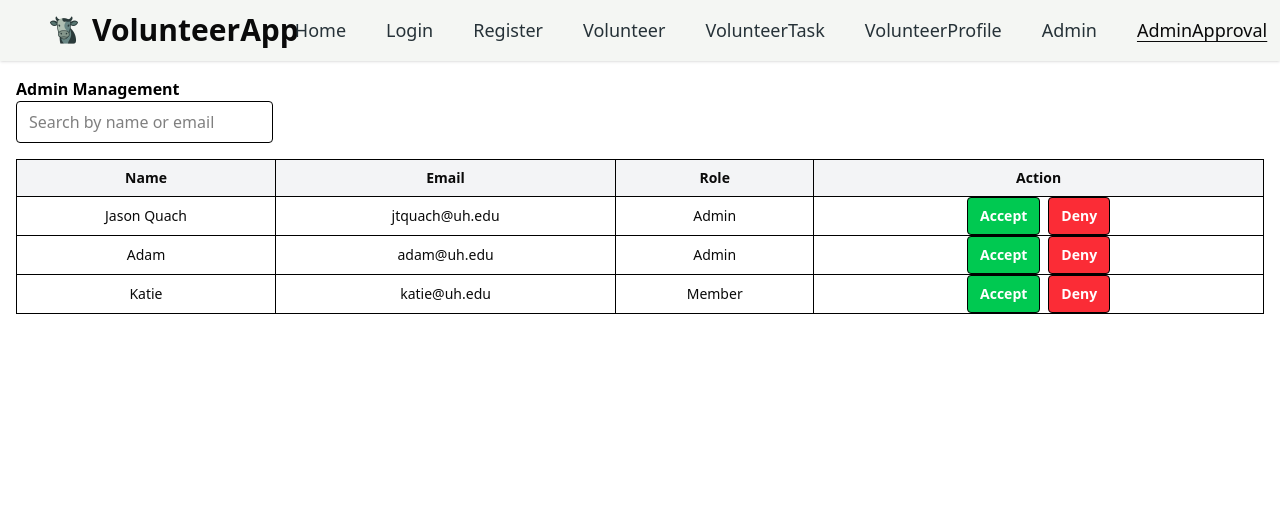
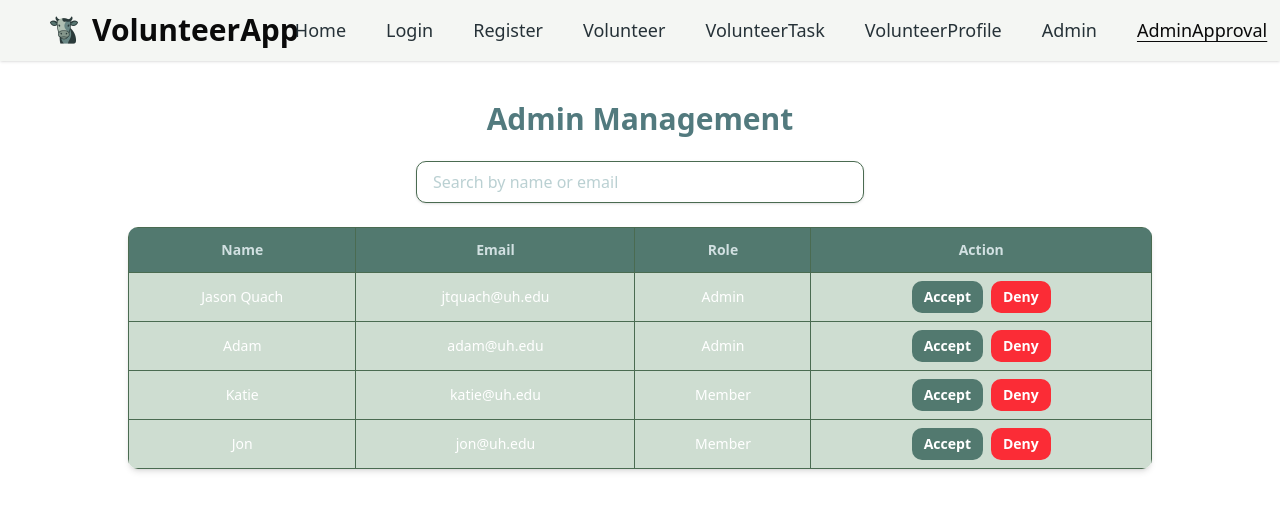
Before and after one commit to adamgj3030/volunteer-app, a React (Vite) app in the folder frontend/: page /admin/approval in a window 1280 px wide. Shown: the top 510 px of the page. Built offline with nearby package versions, Linux system fonts and the light colour scheme.

Commit message:
added tailwind config, redid colors, and added sorting to admin approval page

```diff
--- a/frontend/src/pages/AdminManage.tsx
+++ b/frontend/src/pages/AdminManage.tsx
@@ -1,77 +1,95 @@
-import {useState} from 'react';
+import { useState } from 'react';
 
 export default function AdminManage() {
-
-    const manageData = [{
-        user_id: 0,
-        name: "Jason Quach",
-        email: "jtquach@uh.edu",
-        role: "Admin",
-    }, {
-        user_id: 1,
-        name: "Adam",
-        email: "adam@uh.edu",
-        role: "Admin"
-    }, {
-        user_id: 2,
-        name: "Katie",
-        email: "katie@uh.edu",
-        role: "Member",
-    }]
+  const manageData = [
+    { user_id: 0, name: "Jason Quach", email: "jtquach@uh.edu", role: "Admin" },
+    { user_id: 1, name: "Adam", email: "adam@uh.edu", role: "Admin" },
+    { user_id: 2, name: "Katie", email: "katie@uh.edu", role: "Member" },
+    { user_id: 3, name: "Jon", email: "jon@uh.edu", role: "Member" }
+  ];
 
   const [searchQuery, setSearchQuery] = useState("");
+  const [sortKey, setSortKey] = useState<"name" | "email" | null>(null);
+  const [sortDirection, setSortDirection] = useState<"asc" | "desc">("asc");
 
-    const filteredData = manageData.filter((user) => user.email.toLowerCase().includes(searchQuery.toLowerCase())
-                        || user.name.toLowerCase().includes(searchQuery.toLowerCase()));
+  const filteredData = manageData.filter((user) =>
+    user.email.toLowerCase().includes(searchQuery.toLowerCase()) ||
+    user.name.toLowerCase().includes(searchQuery.toLowerCase())
+  ).sort((a,b) => {
+    if (!sortKey) return 0;
+    const aVal = a[sortKey].toLowerCase();
+    const bVal = b[sortKey].toLowerCase();
+
+    if (aVal < bVal) return sortDirection === "asc" ? -1 : 1;
+    if (aVal > bVal) return sortDirection === "asc" ? 1 : -1;
+    return 0
+  });
+
+  const handleSort = (key: "name" | "email") => {
+    if (sortKey === key) {
+        setSortDirection((prev) => (prev === "asc" ? "desc" : "asc")); // flips sort direction
+    } else {
+        setSortKey(key)
+        setSortDirection("asc");
+    }
+  }
 
   return (
-        <div className="p-4">
-            <h1 className="text-black font-bold">Admin Management</h1>
+    <div className="min-h-screen bg-cambridge_blue-50 px-4 py-10">
+      <div className="max-w-5xl mx-auto space-y-6">
+        <h1 className="text-3xl font-bold text-center text-dark_slate_gray-600">
+          Admin Management
+        </h1>
 
         <input
           type="text"
           placeholder="Search by name or email"
-                className="border border-black px-3 py-2 rounded mb-4 text-black"
+          className="w-full max-w-md mx-auto block px-4 py-2 rounded-lg border border-cambridge_blue-300 text-dark_slate_gray-700 bg-white shadow-sm focus:outline-none focus:ring-2 focus:ring-hookers_green-500"
           value={searchQuery}
-                onChange={(search) => setSearchQuery(search.target.value)}/>
+          onChange={(e) => setSearchQuery(e.target.value)}
+        />
 
-            <table className="min-w-full border border-black text-left text-sm">
-                <thead className="bg-gray-100 font-bold">
-                    <tr className="">
-                        <th className="px-4 py-2 border border-black text-center">Name</th>
-                        <th className="px-4 py-2 border border-black text-center">Email</th>
-                        <th className="px-4 py-2 border border-black text-center">Role </th>
-                        <th className="pix-4 py-2 border border-black text-center">Action</th>
+        <div className="overflow-x-auto rounded-lg shadow-md">
+          <table className="min-w-full text-sm text-left text-dark_slate_gray-700 border border-hookers_green-500 bg-white">
+            <thead className="bg-hookers_green-500 text-dark_slate_gray-900 font-semibold">
+              <tr>
+                <th className="px-4 py-3 text-center border border-cambridge_blue-300"
+                    onClick={() => handleSort("name")}>Name {sortKey === "name" ? (sortDirection === "asc" ? "🔼" : "🔽") : ""}</th>
+                <th className="px-4 py-3 text-center border border-cambridge_blue-300"
+                    onClick={() => handleSort("email")}>Email {sortKey === "email" ? (sortDirection === "asc" ? "🔼" : "🔽") : ""}</th>
+                <th className="px-4 py-3 text-center border border-cambridge_blue-300">Role</th>
+                <th className="px-4 py-3 text-center border border-cambridge_blue-300">Action</th>
               </tr>
             </thead>
 
             <tbody>
-
               {filteredData.map((user) => (
-                        <tr key={user.user_id}>
-                            <td className="text-center border border-black">{user.name}</td>
-                            <td className="text-center border border-black">{user.email}</td>
-                            <td className="text-center border border-black">{user.role}</td>
-                            <td className="text-center border border-black">
+                <tr key={user.user_id} className="bg-cambridge_blue-800">
+                  <td className="text-center px-4 py-2 border border-cambridge_blue-300 text-white">{user.name}</td>
+                  <td className="text-center px-4 py-2 border border-cambridge_blue-300 text-white">{user.email}</td>
+                  <td className="text-center px-4 py-2 border border-cambridge_blue-300 text-white">{user.role}</td>
+                  <td className="text-center px-4 py-2 border border-cambridge_blue-300 text-white">
                     <div className="flex justify-center gap-2">
                       <button
-                                        className="bg-green-500 hover:bg-green-600 text-white font-semibold py-2 px-3 rounded border border-black"
-                                        onClick={() => alert(`Accept clicked for ${user.name}`)}>
+                        className="bg-hookers_green-500 hover:bg-hookers_green-600 text-white font-semibold py-1.5 px-3 rounded-lg"
+                        onClick={() => alert(`Accept clicked for ${user.name}`)}
+                      >
                         Accept
                       </button>
                       <button
-                                        className="bg-red-500 hover:bg-red-600 text-white font-semibold py-2 px-3 rounded border border-black"
-                                        onClick={() => alert(`Deny clicked for ${user.name}`)}>
+                        className="bg-red-500 hover:bg-red-600 text-white font-semibold py-1.5 px-3 rounded-lg"
+                        onClick={() => alert(`Deny clicked for ${user.name}`)}
+                      >
                         Deny
                       </button>
                     </div>
                   </td>
                 </tr>
               ))}
-
-
             </tbody>
           </table>
         </div>
-    )
+      </div>
+    </div>
+  );
 }
--- a/frontend/src/pages/UserLanding.tsx
+++ b/frontend/src/pages/UserLanding.tsx
@@ -1,30 +1,47 @@
 import { Card, CardContent, CardTitle } from '@/components/ui/card';
+import { Button } from "@/components/ui/button";
 
 export default function UserLanding() {
   return (
-    <div className="grid gap-4 mt-4">
-      <p className="text-black font-bold">Welcome to the Volunteer Portal!</p>
+    <div className="min-h-screen bg-cambridge_blue-50 px-4 py-10">
+      <div className="max-w-3xl mx-auto space-y-8">
+        <h1 className="text-3xl font-bold text-center text-dark_slate_gray-600">
+          Welcome to the Volunteer Portal
+        </h1>
 
-      <button className="border-3 border-black rounded-xl">View/Update Profile</button>
-      <button className="border-3 border-black rounded-xl">Manage Upcoming Events</button>
-      <button className="border-3 border-black rounded-xl">Volunteer History</button>
+        <div className="grid grid-cols-1 md:grid-cols-3 gap-4">
+          <Button className="rounded-xl shadow-sm py-6 text-base bg-hookers_green-500 text-white hover:bg-hookers_green-600">
+            View / Update Profile
+          </Button>
+          <Button className="rounded-xl shadow-sm py-6 text-base bg-hookers_green-500 text-white hover:bg-hookers_green-600">
+            Manage Events
+          </Button>
+          <Button className="rounded-xl shadow-sm py-6 text-base bg-hookers_green-500 text-white hover:bg-hookers_green-600">
+            Volunteer History
+          </Button>
+        </div>
 
-      <div className="grid grid-cols-2 gap-4">
-        <Card className="border-3 border-black">
-          <CardContent>
-            <CardTitle>Upcoming Events</CardTitle>
-            <p>Food Bank Drive - 07/12/25</p>
-            <p>Cleanup Day - 08/03/25</p>
-          </CardContent>
-        </Card>
+        <div className="grid grid-cols-1 md:grid-cols-2 gap-4">
+          <Card className="border-none bg-cambridge_blue-800 text-white rounded-2xl shadow-md">
+            <CardContent className="py-4 space-y-2">
+              <CardTitle className="text-lg font-semibold text-white">Upcoming Events</CardTitle>
+              <ul className="list-disc pl-5 text-sm text-white">
+                <li>Food Bank Drive – 07/12/25</li>
+                <li>Cleanup Day – 08/03/25</li>
+              </ul>
+            </CardContent>
+          </Card>
 
-        <Card className="border-3 border-black">
-          <CardContent>
-            <CardTitle>Recent Participation</CardTitle>
-            <p>Voted: Community Cleanup</p>
-            <p>Attended: Park Beautification</p>
-          </CardContent>
-        </Card>
+          <Card className="border-none bg-cambridge_blue-800 text-white rounded-2xl shadow-md">
+            <CardContent className="py-4 space-y-2">
+              <CardTitle className="text-lg font-semibold text-white">Recent Participation</CardTitle>
+              <ul className="list-disc pl-5 text-sm text-white">
+                <li>Voted: Community Cleanup</li>
+                <li>Attended: Park Beautification</li>
+              </ul>
+            </CardContent>
+          </Card>
+        </div>
       </div>
     </div>
   );
--- /dev/null
+++ b/frontend/tailwind.config.js
@@ -0,0 +1,73 @@
+import type { Config } from "tailwindcss";
+
+const config: Config = {
+  theme: {
+    extend: {
+      colors: {
+        ash_gray: {
+          50: "#f4f6f3",
+          100: "#eaede8",
+          200: "#dfe4dc",
+          300: "#d5dcd1",
+          400: "#cad2c5", // base
+          500: "#a0af97",
+          600: "#778a6a",
+          700: "#4f5c47",
+          800: "#282e23",
+          900: "#1d2319",
+        },
+        cambridge_blue: {
+          50: "#e6eee8",
+          100: "#ceddd1",
+          200: "#b5ccba",
+          300: "#9cbaa3",
+          400: "#84a98c", // base
+          500: "#638e6c",
+          600: "#4a6b51",
+          700: "#314736",
+          800: "#19241b",
+          900: "#101610",
+        },
+        hookers_green: {
+          50: "#dbe6e3",
+          100: "#b6cdc8",
+          200: "#92b5ac",
+          300: "#6d9c90",
+          400: "#52796f", // base
+          500: "#426159",
+          600: "#324943",
+          700: "#21312d",
+          800: "#111816",
+          900: "#0a0f0e",
+        },
+        dark_slate_gray: {
+          50: "#d1e0e1",
+          100: "#a4c0c3",
+          200: "#76a1a6",
+          300: "#527a7e",
+          400: "#354f52", // base
+          500: "#2a3e40",
+          600: "#1f2e30",
+          700: "#151f20",
+          800: "#0a0f10",
+          900: "#060a0b",
+        },
+        charcoal: {
+          50: "#d0dae0",
+          100: "#a1b5c0",
+          200: "#7290a1",
+          300: "#4e6876",
+          400: "#2f3e46", // base
+          500: "#263238",
+          600: "#1c252a",
+          700: "#13191c",
+          800: "#090c0e",
+          900: "#050708",
+        },
+      },
+    },
+  },
+  plugins: [],
+};
+
+export default config;
```
Also changed, not shown: frontend/src/pages/AdminLanding.tsx (+37 -20 lines). Lines whose indentation alone changed are shown as unchanged.
